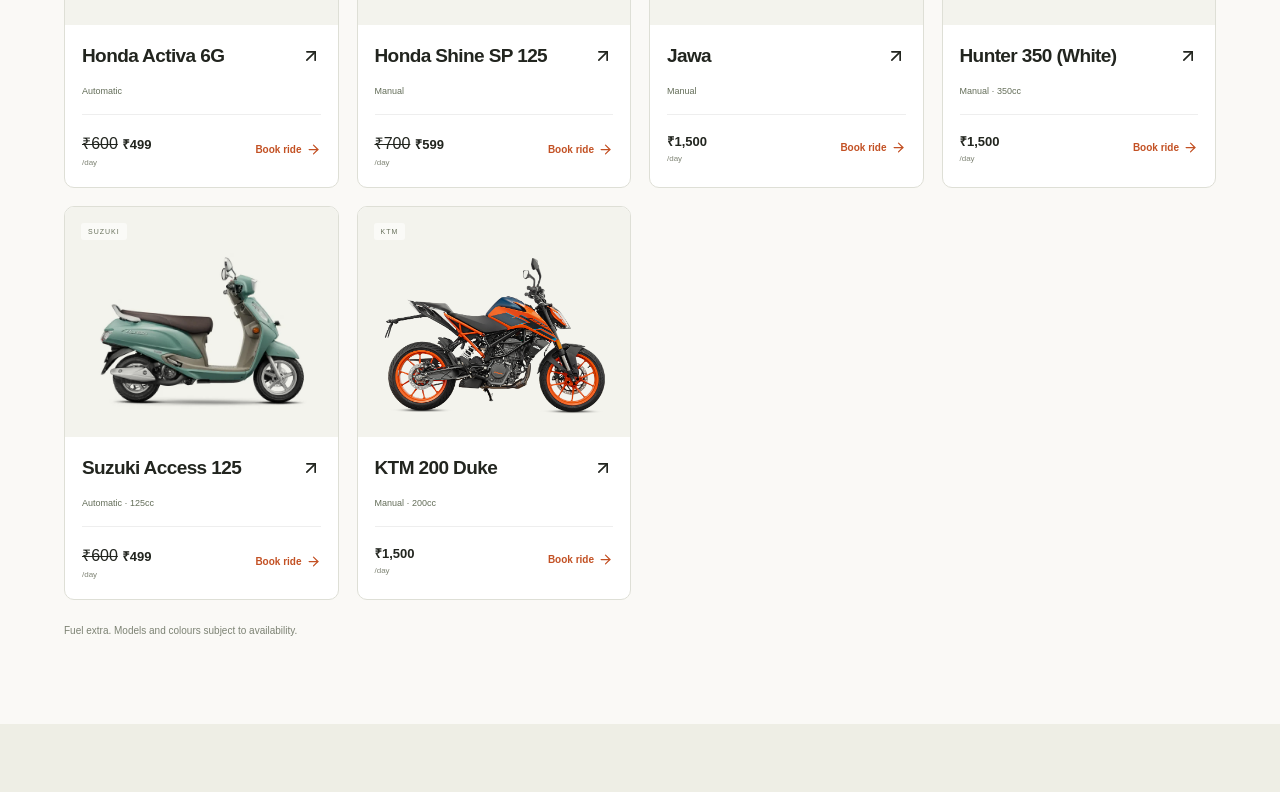
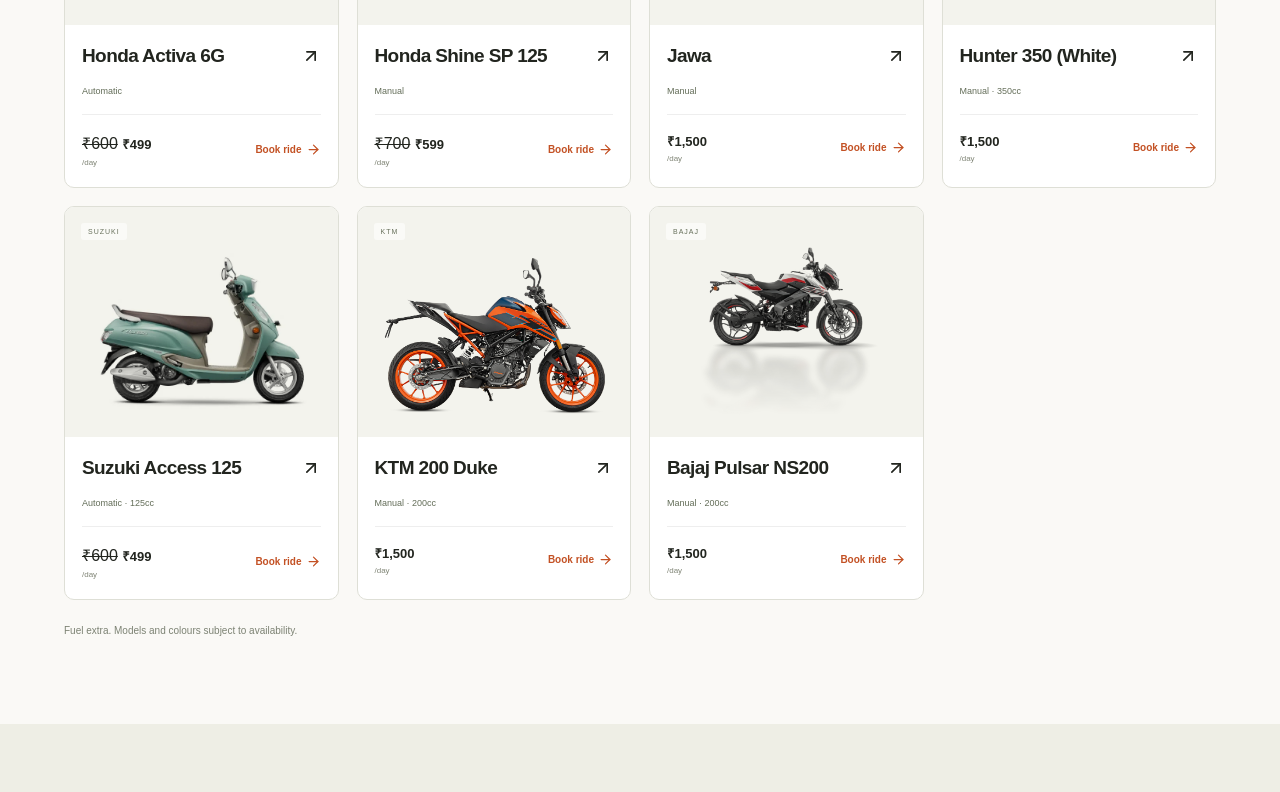
Before and after one commit to psrentals08/website, a Next.js app: page / in a window 1280 px wide. Shown: the part 1689-2481 px from the top of the page. Built offline with nearby package versions, Linux system fonts and the light colour scheme; grey boxes are pictures that could not be loaded.

Commit message:
Add Bajaj Pulsar NS200 rental at ₹1,500 per day

```diff
--- a/src/components/home/RentalHome.tsx
+++ b/src/components/home/RentalHome.tsx
@@ -16,6 +16,7 @@ const bikes = [
   { id: 'hunter-350-white', name: 'Hunter 350 (White)', type: 'Motorcycles', image: 'hunter-350-white.webp', tag: 'ROYAL ENFIELD', spec: 'Manual · 350cc', price: '₹1,500', detail: '/day' },
   { id: 'suzuki-access-125', name: 'Suzuki Access 125', type: 'Scooters', image: 'access-125.webp', tag: 'SUZUKI', spec: 'Automatic · 125cc', previous: '₹600', price: '₹499', detail: '/day' },
   { id: 'ktm-200-duke', name: 'KTM 200 Duke', type: 'Motorcycles', image: 'ktm-200-duke.png', tag: 'KTM', spec: 'Manual · 200cc', price: '₹1,500', detail: '/day' },
+  { id: 'bajaj-pulsar-ns200', name: 'Bajaj Pulsar NS200', type: 'Motorcycles', image: 'pulsar-ns200.webp', tag: 'BAJAJ', spec: 'Manual · 200cc', price: '₹1,500', detail: '/day' },
 ];
 export function RideForm({ initialVehicle = '' }: { initialVehicle?: string }) {
   const [error, setError] = useState('');
```
Also changed, not shown: public/images/bikes/pulsar-ns200.webp (added).
